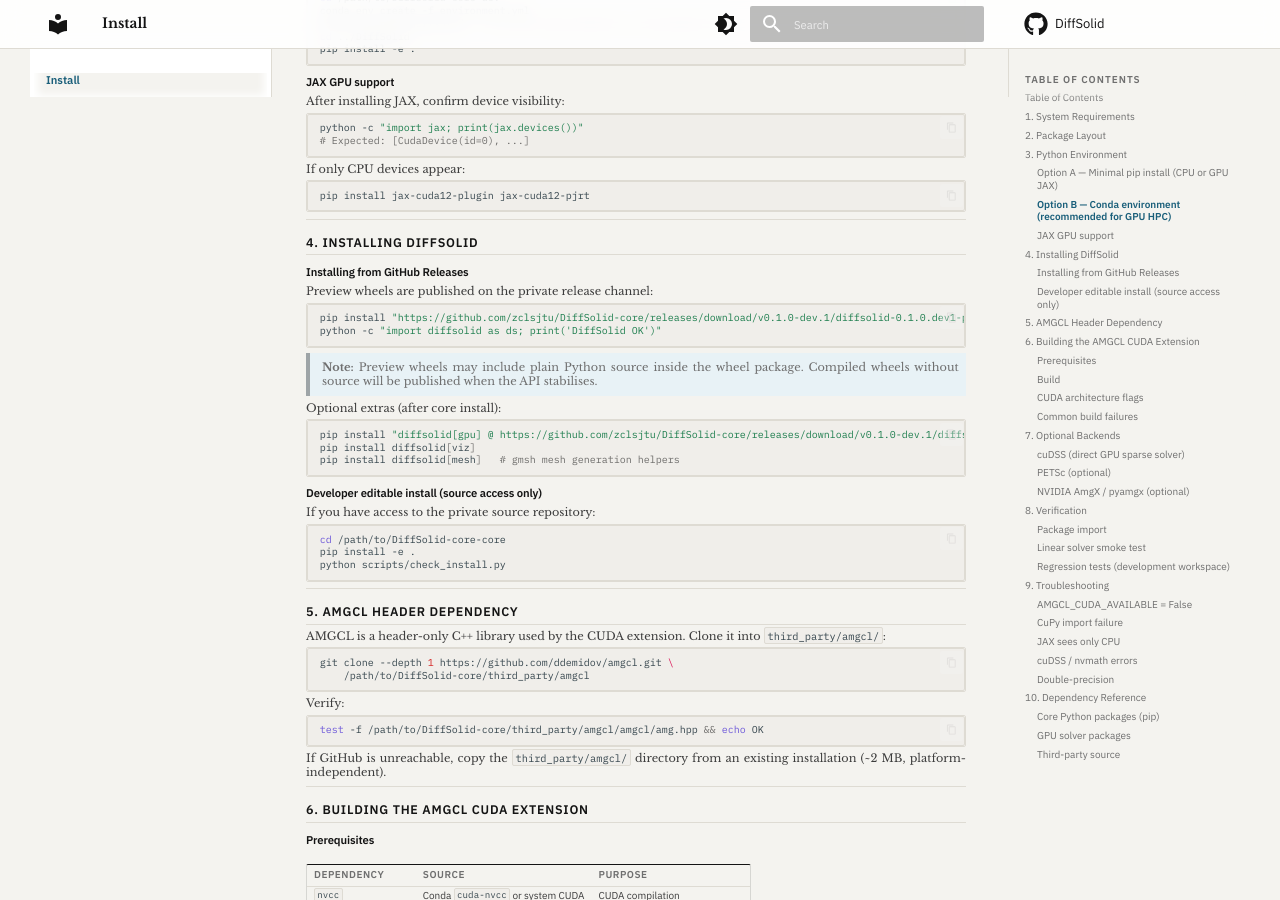
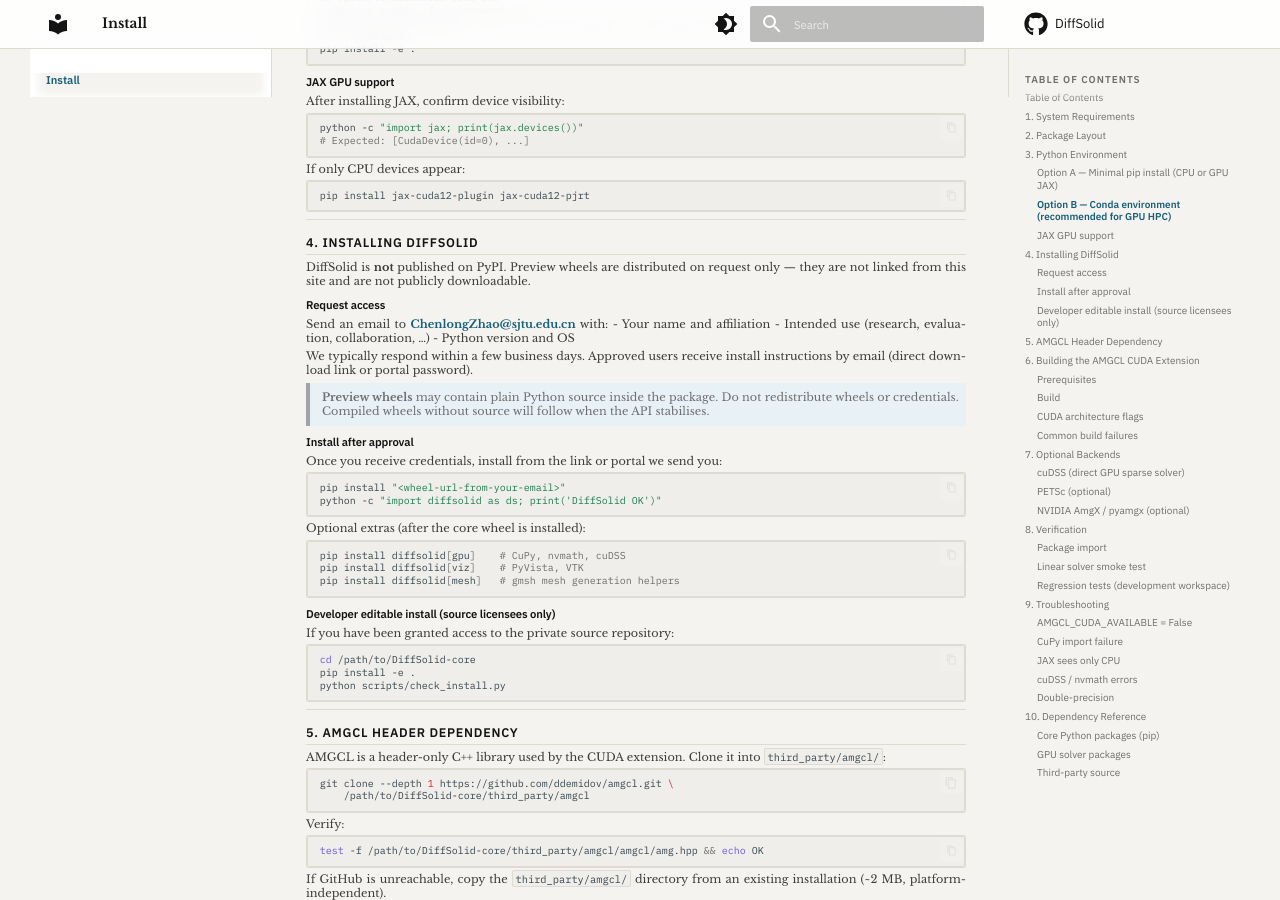
Before and after one commit to zclsjtu/DiffSolid, an MkDocs documentation site: the page built from docs/install.md, in a window 1280 px wide and 900 px high, scrolled down 1163 px. Built offline with MkDocs 1.6.1 and Material for MkDocs 9.7.7, drawn with Linux system fonts in a browser that asks for light colours; comment, search, counter and statistics services are not loaded.

Commit message:
docs: switch wheel install to email request access
Remove public GitHub Release URLs; users request preview wheels via
ChenlongZhao@sjtu.edu.cn and receive credentials by email after approval.

````diff
--- a/docs/install.md
+++ b/docs/install.md
@@ -102,32 +102,47 @@
 
 ## 4. Installing DiffSolid
 
-### Installing from GitHub Releases
+DiffSolid is **not** published on PyPI. Preview wheels are distributed on request
+only — they are not linked from this site and are not publicly downloadable.
 
-Preview wheels are published on the private release channel:
+### Request access
+
+Send an email to **[ChenlongZhao@sjtu.edu.cn](mailto:ChenlongZhao@sjtu.edu.cn)** with:
+- Your name and affiliation
+- Intended use (research, evaluation, collaboration, …)
+- Python version and OS
+
+We typically respond within a few business days. Approved users receive install
+instructions by email (direct download link or portal password).
+
+> **Preview wheels** may contain plain Python source inside the package. Do not
+> redistribute wheels or credentials. Compiled wheels without source will follow
+> when the API stabilises.
+
+
+### Install after approval
+
+Once you receive credentials, install from the link or portal we send you:
 
 ```bash
-pip install "https://github.com/zclsjtu/DiffSolid-core/releases/download/v0.1.0-dev.1/diffsolid-0.1.0.dev1-py3-none-any.whl"
+pip install "<wheel-url-from-your-email>"
 python -c "import diffsolid as ds; print('DiffSolid OK')"
 ```
 
-> **Note:** Preview wheels may include plain Python source inside the wheel package.
-> Compiled wheels without source will be published when the API stabilises.
-
-Optional extras (after core install):
+Optional extras (after the core wheel is installed):
 
 ```bash
-pip install "diffsolid[gpu] @ https://github.com/zclsjtu/DiffSolid-core/releases/download/v0.1.0-dev.1/diffsolid-0.1.0.dev1-py3-none-any.whl"
-pip install diffsolid[viz]
+pip install diffsolid[gpu]    # CuPy, nvmath, cuDSS
+pip install diffsolid[viz]    # PyVista, VTK
 pip install diffsolid[mesh]   # gmsh mesh generation helpers
 ```
 
-### Developer editable install (source access only)
+### Developer editable install (source licensees only)
 
-If you have access to the private source repository:
+If you have been granted access to the private source repository:
 
 ```bash
-cd /path/to/DiffSolid-core-core
+cd /path/to/DiffSolid-core
 pip install -e .
 python scripts/check_install.py
 ```
````
Also changed, not shown: docs/index.md (+1 -1 lines), site.yaml (+9 -0 lines).
